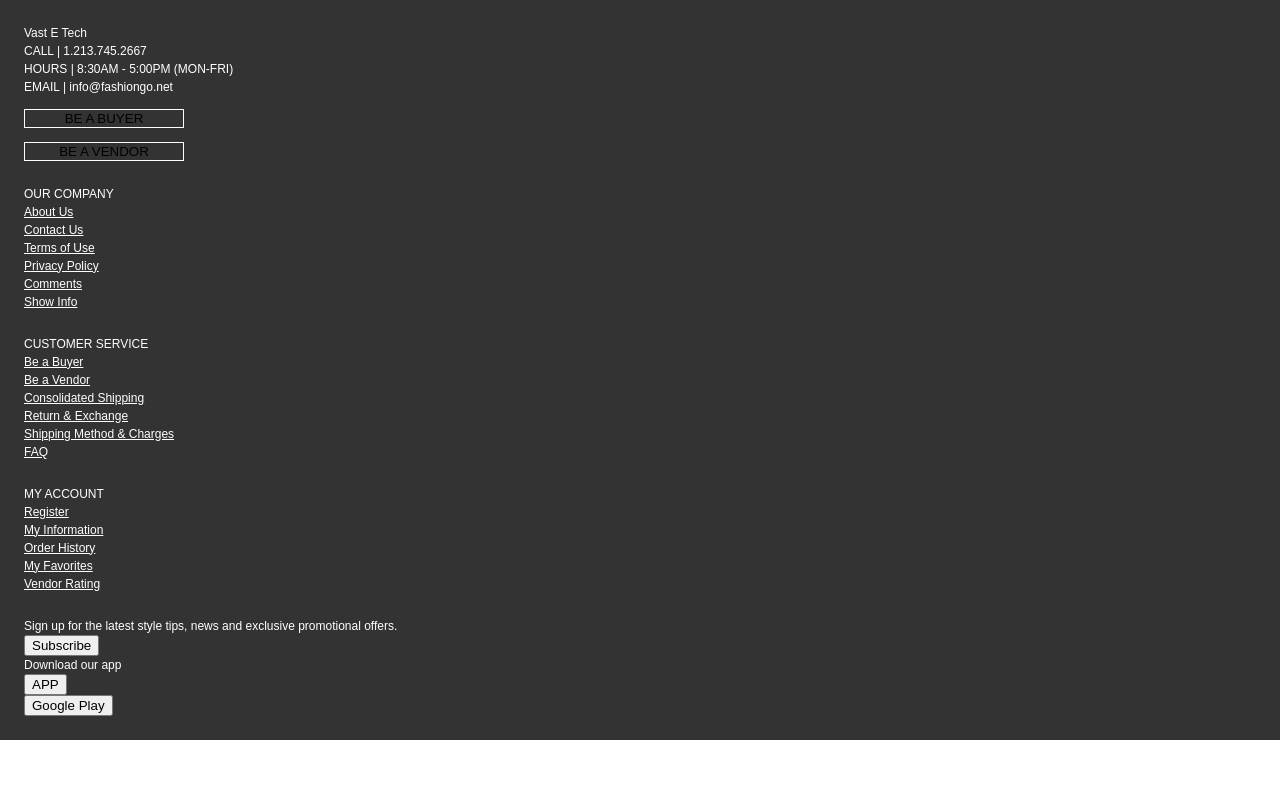
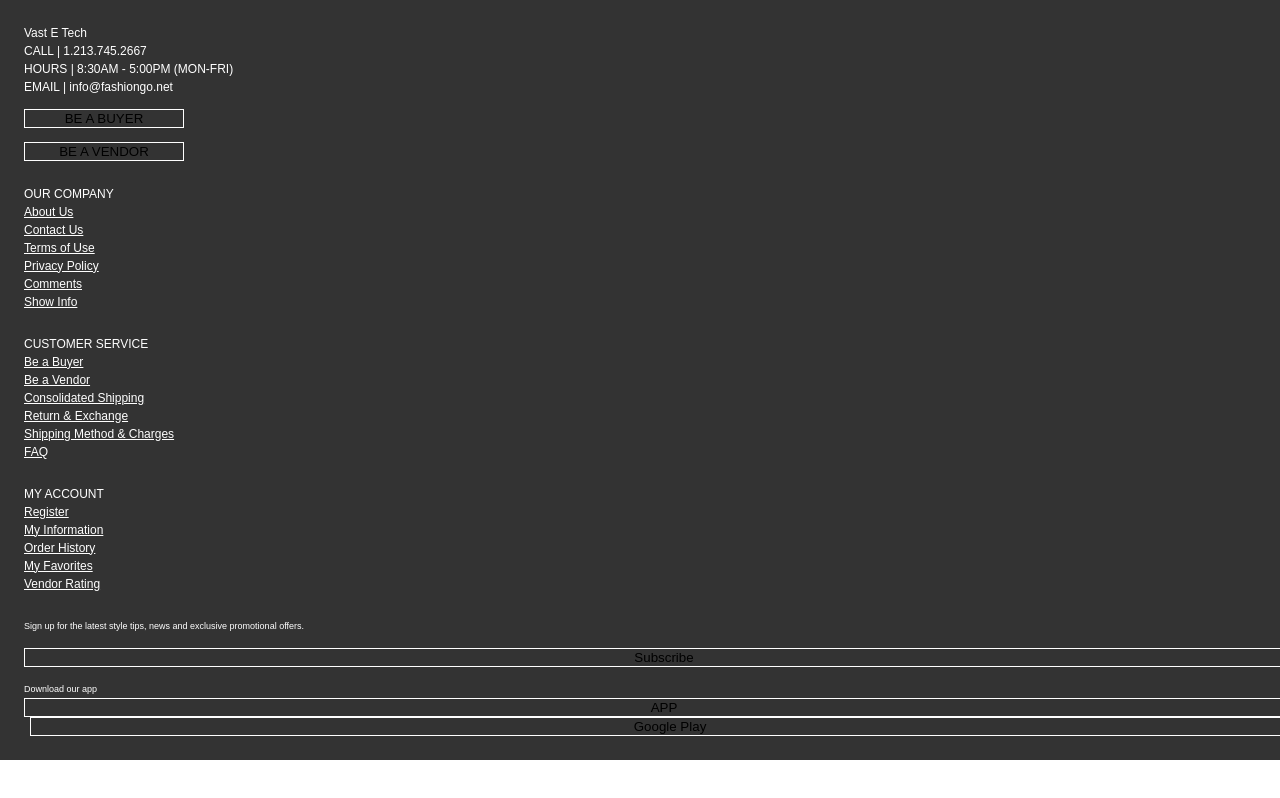
Before and after one commit to danieljoonkimm/Yippido, a React app in the folder client/: page / in a window 1280 px wide. Built offline with nearby package versions, Linux system fonts and the light colour scheme; the HTML template or start-up script is replaced by a standard one.

Commit message:
[edit] fixing font sizes

```diff
--- a/client/src/components/CompanyFooter/SubscribeDownload/index.jsx
+++ b/client/src/components/CompanyFooter/SubscribeDownload/index.jsx
@@ -10,26 +10,26 @@
     return (
       <div id="footerSubscribeDownload_container">
         <div className="row" id="footerSubscribeDownload_row">
-          <p>
+          <p className="footerSubscribeDownload_p">
             Sign up for the latest style tips, news and exclusive promotional
             offers.
           </p>
           <div className="col-xs-12 col-sm-12 col-md-12">
-            <button>Subscribe</button>
+            <button id="footerSubscribeDownload_button">Subscribe</button>
           </div>
 
           <div className="col-xs-12 col-sm-12 col-md-12">
-            <p>Download our app</p>
+            <p className="footerSubscribeDownload_p">Download our app</p>
           </div>
 
           <div className="col-xs-12 col-sm-12 col-md-12">
             <div className="row">
-              <div className="col-xs-6 col-sm-6 col-md-6">
-                <button>APP</button>
+              <div className="col-xs-6 col-sm-6 col-md-6" id="footerSubscribeDownload_buttonApp">
+                <button className="footerSubscribeDownload_button">APP</button>
               </div>
 
-              <div className="col-xs-6 col-sm-6 col-md-6">
-                <button>Google Play</button>
+              <div className="col-xs-6 col-sm-6 col-md-6" id="footerSubscribeDownload_buttonGoogle">
+                <button className="footerSubscribeDownload_button">Google Play</button>
               </div>
             </div>
           </div>
--- a/client/src/components/CompanyFooter/SubscribeDownload/subscribeDownload.scss
+++ b/client/src/components/CompanyFooter/SubscribeDownload/subscribeDownload.scss
@@ -1,3 +1,34 @@
 #footerSubscribeDownload_container {
   padding: 1em;
+
+  .footerSubscribeDownload_p {
+    font-size: 9px;
+  }
+
+  .footerSubscribeDownload_button {
+    border: 1px solid white;
+    background-color: #333333;
+    width: 100%;
+  }
 }
+#footerSubscribeDownload_button {
+  border: 1px solid white;
+  background-color: #333333;
+  width: 100%;
+  margin-top: 1em;
+  margin-bottom: 1em;
+}
+
+#footerSubscribeDownload_buttonApp {
+
+  padding-right: .5em;
+}
+#footerSubscribeDownload_buttonGoogle {
+  padding-left: .5em;
+}
+
+@media only screen and (min-width: 769px) {
+  #footerSubscribeDownload_p {
+    font-size: 12px;
+  }
+}
```
Also changed, not shown: client/public/dist/bundle.js.
